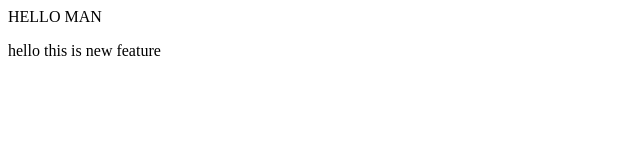
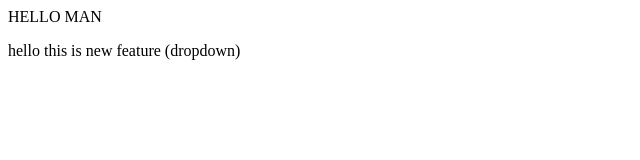
Before and after one commit to SHAYAN-SHARS/localrepo, a plain HTML site: page index.html in a window 1280 px wide. Shown: the full height of the page, 0-640 px from the left. Drawn offline with Linux system fonts and the light colour scheme.

Commit message:
added dropdown

```diff
--- a/index.html
+++ b/index.html
@@ -1,2 +1,2 @@
 <p>HELLO MAN</p>
-<p>hello this is new feature</p>
+<p>hello this is new feature (dropdown)</p>
```
